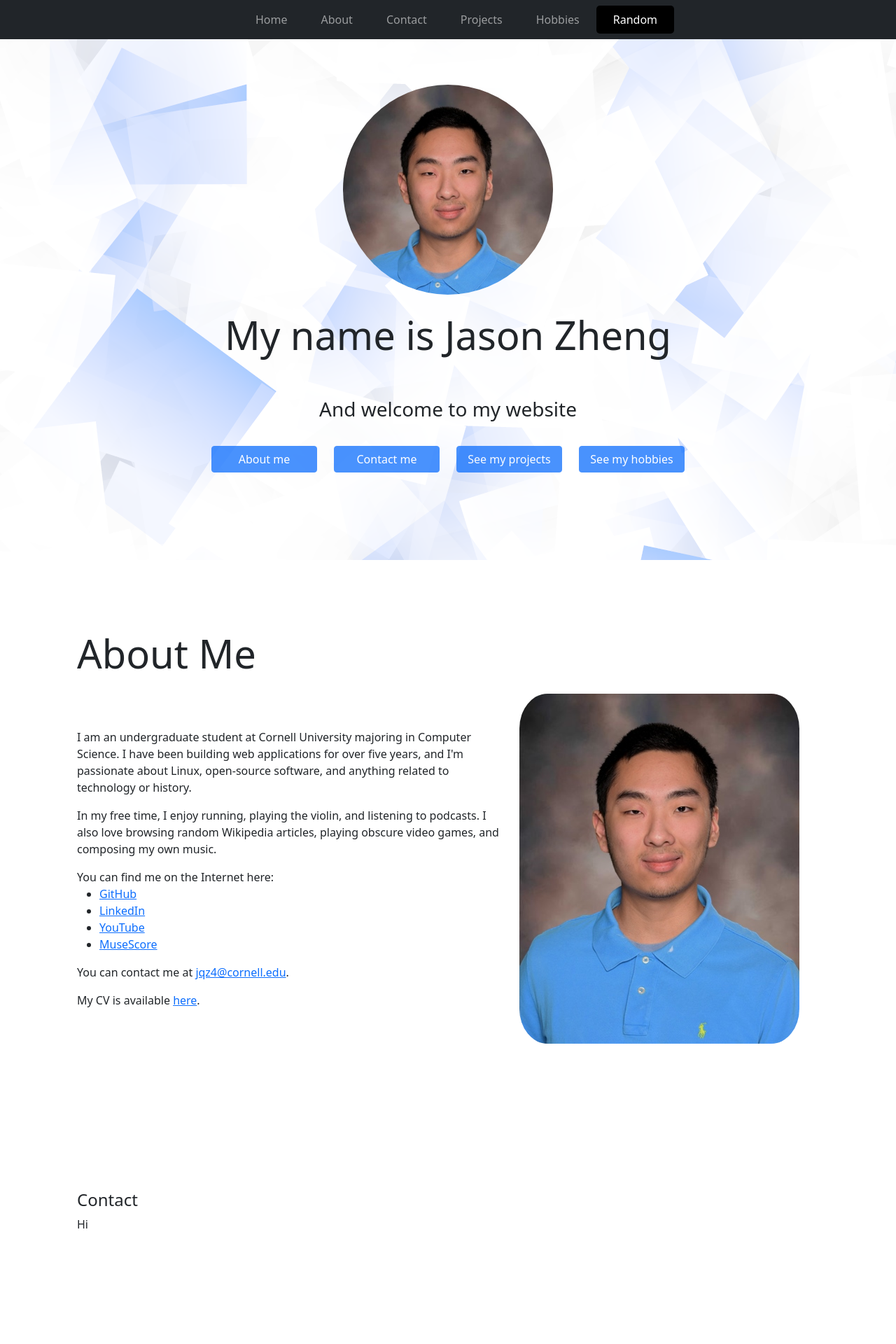
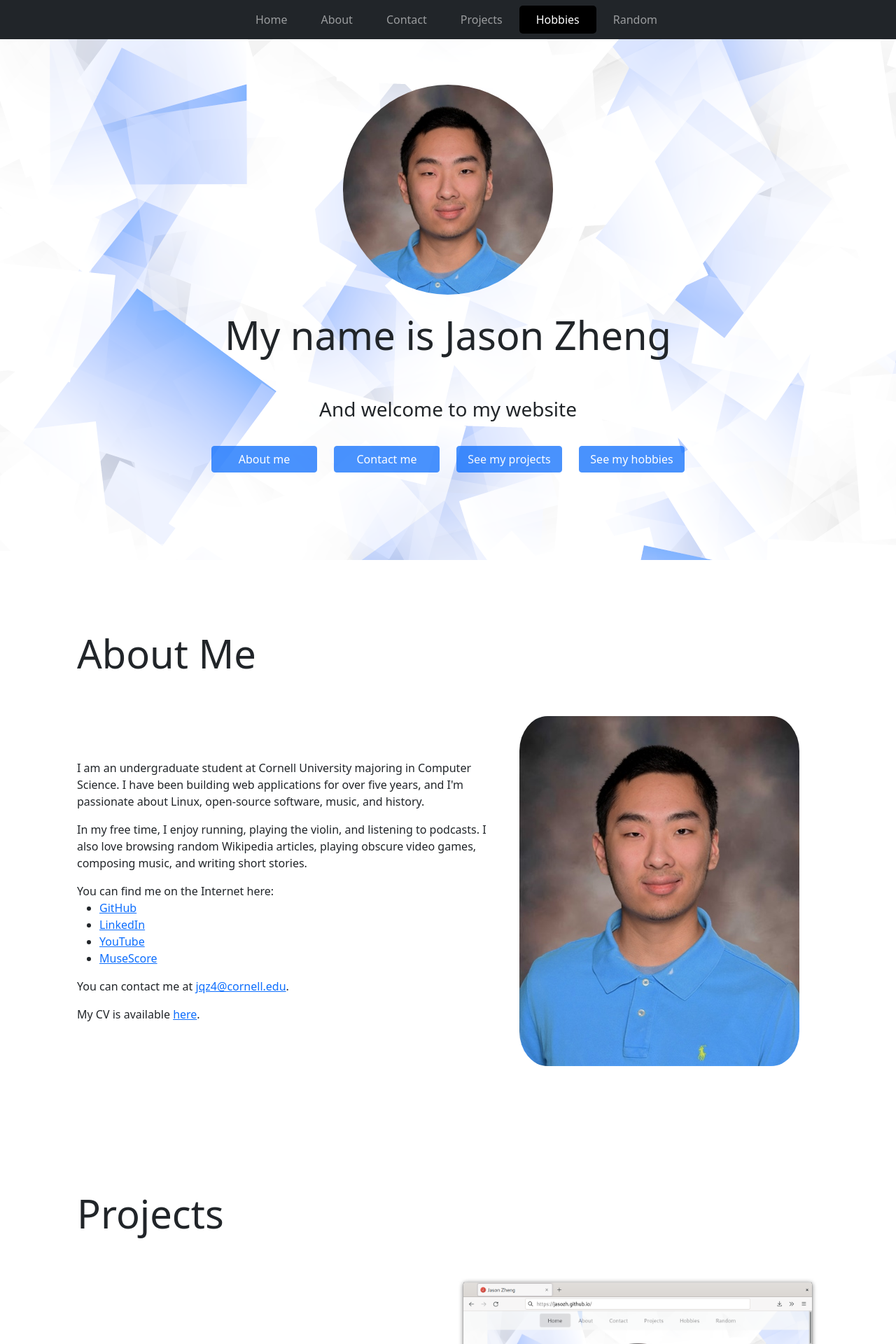
Before and after one commit to jasozh/jasozh.github.io, a PHP site: page /new/index.html in a window 1280 px wide. Shown: the top 1920 px of the page at 70% size. Run offline with PHP 8.4, Linux system fonts and the light colour scheme.

Commit message:
Add Hobbies page and visual improvements

```diff
--- a/new/css/style.css
+++ b/new/css/style.css
@@ -84,7 +84,7 @@
     right: 0px;
     bottom: 0px;
     left: 0px;
-    background-color: rgba(255, 255, 255, 0.50);
+    background-color: rgba(255, 255, 255, 0.25);
 }
 
 /* Ensures actual content is not affected by the transparent pseudolayer */
@@ -227,17 +227,17 @@
     border-radius: 10%;
 }
 
-/* Animation classes for animating images when scrolled into view */
-.not-animated {
+/* Animation classes for animating images when scrolled from right into view */
+.right-not-animated {
     visibility: hidden;
 }
 
-.animated {
-    animation-name: animated-animation;
+.right-animated {
+    animation-name: right-animated-animation;
     animation-duration: 1s;
 }
 
-@keyframes animated-animation {
+@keyframes right-animated-animation {
     0% {
         opacity: 0;
         transform: translate(500px, 0px);
@@ -272,6 +272,36 @@
     }
 }
 
+
+/*
+*
+*  Styling for Hobbies
+*
+*/
+
+/* Styling for hobby pictures */
+img.hobby-picture {
+    border-radius: 5%;
+}
+
+/* Animation classes for animating images when scrolled from left into view */
+.left-not-animated {
+    visibility: hidden;
+}
+
+.left-animated {
+    animation-name: left-animated-animation;
+    animation-duration: 1s;
+}
+
+@keyframes left-animated-animation {
+    0% {
+        opacity: 0;
+        transform: translate(-500px, 0px);
+    }
+}
+
+
 /*
 *
 *  Footer styling
--- a/new/index.html
+++ b/new/index.html
@@ -16,10 +16,10 @@
 <template id="project-component">
   <div>
     <h1 class="mobile-text text-center text-md-start">{PROJECT TITLE}</h1>
-    <div class="pb-5 row flex-row-reverse justify-content-center align-items-center">
+    <div class="row flex-row-reverse justify-content-center align-items-center">
       <!-- Screenshot and modal -->
       <div class="col-md-6">
-        <img type="button" data-bs-toggle="modal" data-bs-target="#{PROJECT ID}" class="not-animated img-fluid"
+        <img type="button" data-bs-toggle="modal" data-bs-target="#{PROJECT ID}" class="right-not-animated img-fluid"
           src="{PROJECT SCREENSHOT}">
 
         <div class="modal fade" id="{PROJECT ID}" tabindex="-1" aria-hidden="true">
@@ -36,9 +36,47 @@
         <h1 class="desktop-text pb-3 text-center text-md-start">{PROJECT TITLE}</h1>
         <p>{PROJECT BODY}</p>
       </div>
+
+      <!-- Spacers -->
+      <div class="pb-5"></div>
+      <div class="pb-5"></div>
     </div>
   </div>
 </template>
+
+<!-- Hobby component -->
+<template id="hobby-component">
+  <div>
+    <h1 class="mobile-text text-center text-md-start">{HOBBY TITLE}</h1>
+    <div class="row flex-row justify-content-center align-items-center">
+      <!-- Screenshot and modal -->
+      <div class="col-md-6">
+        <img type="button" data-bs-toggle="modal" data-bs-target="#{HOBBY ID}"
+          class="left-not-animated hobby-picture shadow-sm img-thumbnail img-fluid" src="{HOBBY SCREENSHOT}">
+
+        <div class="modal fade" id="{HOBBY ID}" tabindex="-1" aria-hidden="true">
+          <div class="modal-dialog modal-lg modal-dialog-centered">
+            <div class="modal-content">
+              <img src="{HOBBY SCREENSHOT}">
+            </div>
+          </div>
+        </div>
+      </div>
+
+      <!-- Text body -->
+      <div class="col-md-6 pt-3">
+        <h1 class="desktop-text pb-3 text-center text-md-start">{HOBBY TITLE}</h1>
+        <p>{HOBBY BODY}</p>
+      </div>
+
+      <!-- Spacers -->
+      <div class="pb-5"></div>
+      <div class="pb-5"></div>
+    </div>
+  </div>
+</template>
+
+<!-- Main body -->
 
 <body data-bs-spy="scroll" data-bs-target="#navbar" data-bs-offset="50" onload="resizeNavbar(); loadComponents()"
   onresize="resizeNavbar()" onscroll="colorNavbar(); scrollAnimate()">
@@ -63,10 +101,10 @@
           <div class="navbar-nav">
             <a id="top-nav" class="nav-link px-4" href="#home">Home</a>
             <a class="nav-link px-4" href="#about">About</a>
-            <a class="nav-link px-4" href="#contact">Contact</a>
+            <a class="nav-link px-4" href="mailto:jqz4@cornell.edu?subject=Email from jasozh.github.io">Contact</a>
             <a class="nav-link px-4" href="#projects">Projects</a>
             <a class="nav-link px-4" href="#hobbies">Hobbies</a>
-            <a class="nav-link px-4" href="#random">Random</a>
+            <a class="nav-link px-4" href="https://en.wikipedia.org/wiki/Special:Random">Random</a>
           </div>
         </div>
       </div>
@@ -91,7 +129,8 @@
             <a href="#about" type="button" class="transparent btn btn-primary btn-block w-100">About me</a>
           </div>
           <div class="col-lg py-1">
-            <a href="#contact" type="button" class="transparent btn btn-primary btn-block w-100">Contact me</a>
+            <a href="mailto:jqz4@cornell.edu?subject=Email from jasozh.github.io" type="button"
+              class="transparent btn btn-primary btn-block w-100">Contact me</a>
           </div>
           <div class="col-lg py-1">
             <a href="#projects" type="button" class="transparent btn btn-primary btn-block w-100">See my projects</a>
@@ -109,22 +148,22 @@
     <article id="about">
       <div class="content container">
         <!-- Title -->
-        <h1 class="display-4 pb-3 text-center text-md-start"><b>About Me</b></h1>
+        <h1 class="display-4 pb-5 text-center text-md-start"><b>About Me</b></h1>
 
         <div class="row flex-row-reverse justify-content-center align-items-center">
           <!-- Picture -->
           <div class="col-8 col-md-5">
-            <img class="not-animated profile-full img-fluid" src="img/profile-full.jpg">
+            <img class="right-not-animated profile-full img-fluid" src="img/profile-full.jpg">
           </div>
 
           <!-- Text body -->
           <div class="col-md-7 pt-3">
             <p>I am an undergraduate student at Cornell University majoring in Computer Science. I have been building
-              web applications for over five years, and I'm passionate about Linux, open-source software, and anything
-              related to technology or history.</p>
+              web applications for over five years, and I'm passionate about Linux, open-source software, music, and
+              history.</p>
 
             <p>In my free time, I enjoy running, playing the violin, and listening to podcasts. I also love browsing
-              random Wikipedia articles, playing obscure video games, and composing my own music.</p>
+              random Wikipedia articles, playing obscure video games, composing music, and writing short stories.</p>
 
             You can find me on the Internet here:
             <ul>
@@ -134,7 +173,8 @@
               <li><a href="https://musescore.com/user/38882263">MuseScore</a></li>
             </ul>
 
-            <p>You can contact me at <a href="mailto:jqz4@cornell.edu">jqz4@cornell.edu</a>.</p>
+            <p>You can contact me at <a
+                href="mailto:jqz4@cornell.edu?subject=Email from jasozh.github.io">jqz4@cornell.edu</a>.</p>
 
             <p>My CV is available <a href="docs/Resume.pdf" target="_blank">here</a>.</p>
           </div>
@@ -142,19 +182,11 @@
       </div>
     </article>
 
-    <!-- Contact page -->
-    <article id="contact">
-      <div class="content container">
-        <h4>Contact</h4>
-        Hi
-      </div>
-    </article>
-
     <!-- Projects page -->
     <article id="projects">
       <div class="content container">
         <!-- Title -->
-        <h1 class="display-4 pb-3 text-center text-md-start"><b>Projects</b></h1>
+        <h1 class="display-4 pb-5 text-center text-md-start"><b>Projects</b></h1>
 
         <!-- PROJECT COMPONENTS LOADED HERE -->
       </div>
@@ -163,23 +195,24 @@
     <!-- Hobbies page -->
     <article id="hobbies">
       <div class="content container">
+        <h1 class="display-4 pb-5 text-center text-md-start"><b>Hobbies</b></h1>
+
+        <!-- HOBBY COMPONENTS LOADED HERE -->
+      </div>
+    </article>
+
+    <!-- Additional pages -->
+    <!-- <article id="hobbies">
+      <div class="content container">
         <h4>Hobbies</h4>
         Hi
       </div>
-    </article>
-
-    <!-- Random page -->
-    <article id="random">
-      <div class="content container">
-        <h4>Random</h4>
-        Hi
-      </div>
-    </article>
+    </article> -->
   </main>
 
   <!-- Footer -->
   <footer>
-    <div class="footer container">&copy; 2021 Jason Zheng. All rights reserved.</div>
+    <div class="footer container">&copy; 2022 Jason Zheng. All rights reserved.</div>
   </footer>
 
   <!-- JS -->
--- a/new/js/script.js
+++ b/new/js/script.js
@@ -47,12 +47,19 @@
 
 // Activates animation for elements if they scroll into viewport
 function scrollAnimate() {
-    const elementList = document.getElementsByClassName("not-animated")
-
+    var elementList = document.getElementsByClassName("right-not-animated")
     for (const element of elementList) {
         if (isInViewport(element)) {
-            element.classList.add("animated")
-            element.classList.remove("not-animated")
+            element.classList.add("right-animated")
+            element.classList.remove("right-not-animated")
+        }
+    }
+
+    elementList = document.getElementsByClassName("left-not-animated")
+    for (const element of elementList) {
+        if (isInViewport(element)) {
+            element.classList.add("left-animated")
+            element.classList.remove("left-not-animated")
         }
     }
 }
```
Also changed, not shown: new/js/components.js (+42 -7 lines), new/img/gimp.png (deleted), new/img/hobbies/composing.png (added), new/img/hobbies/writing.png (added), new/img/libreoffice-impress.png (deleted), new/img/projects/jadventure.png (renamed from new/img/jadventure.png), new/img/projects/website.png (added), new/img/vscode.png (deleted).
